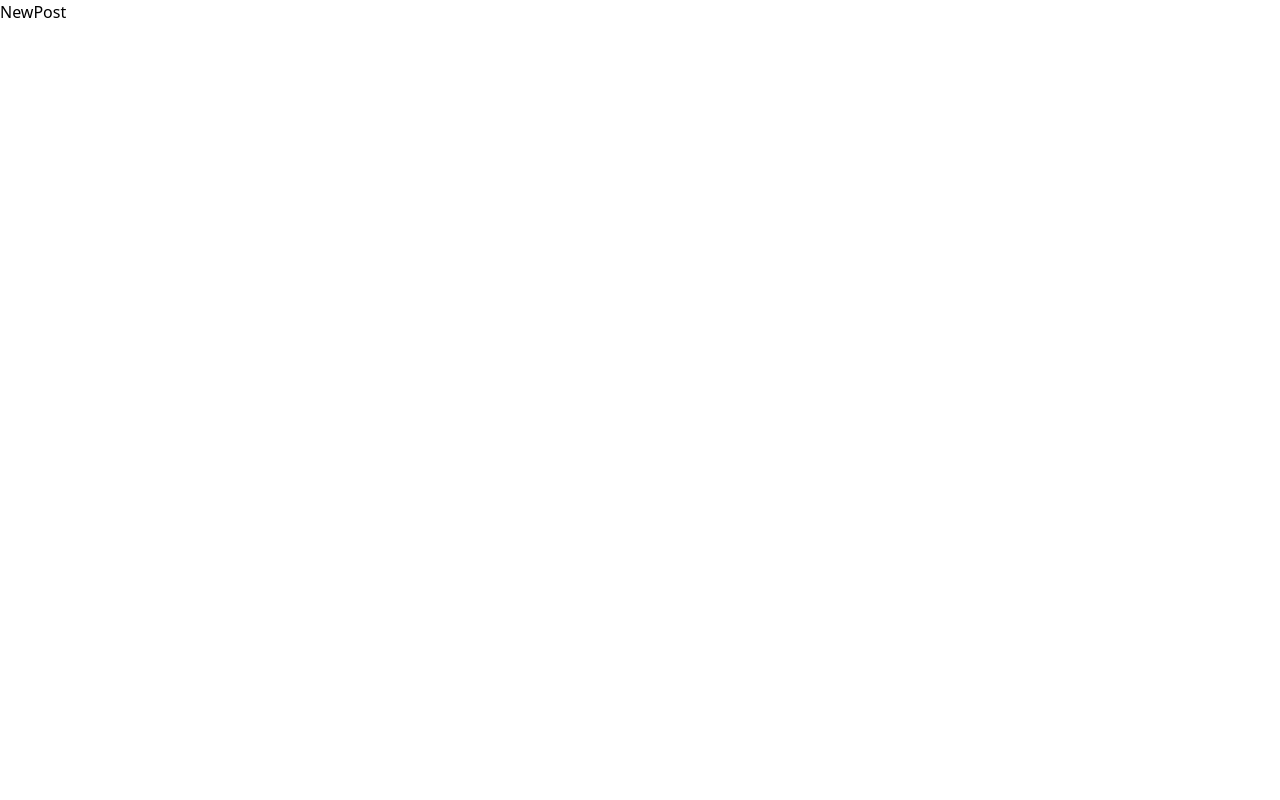
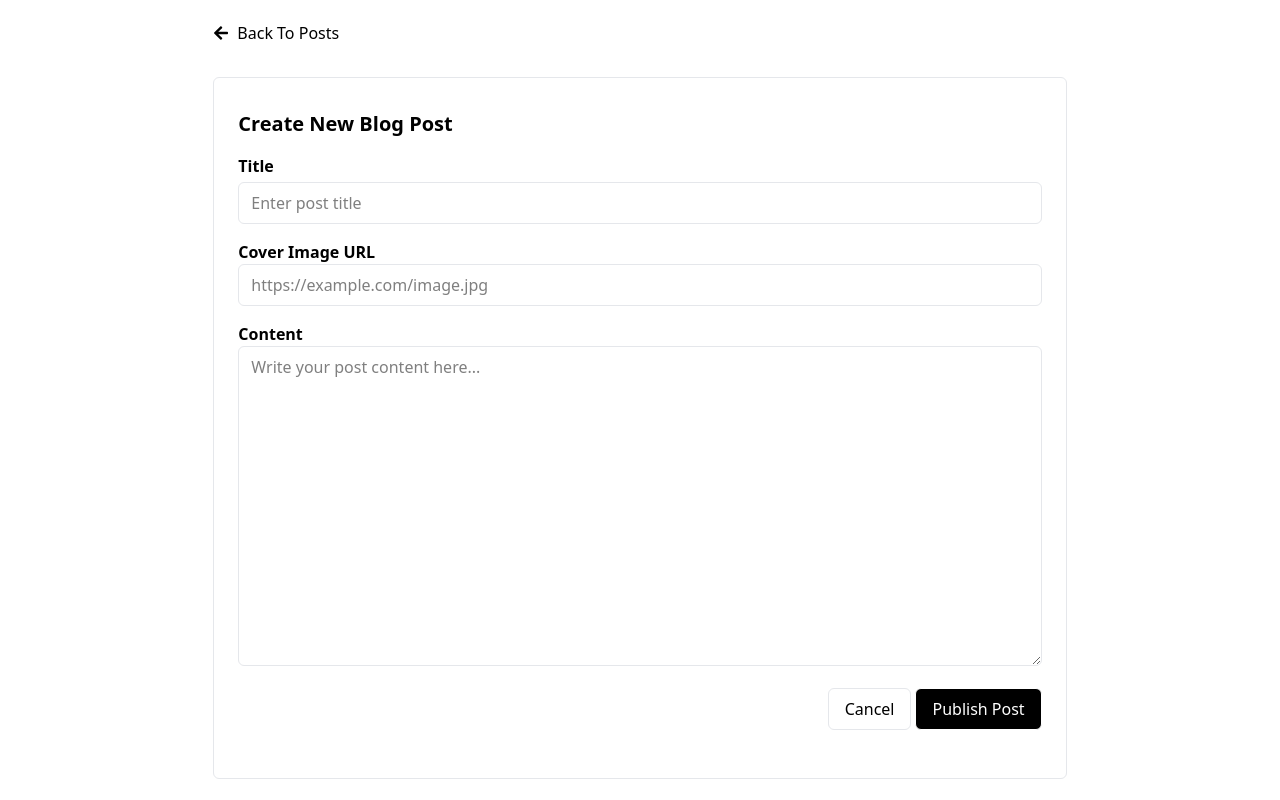
Before and after one commit to lea927/dev-blog, a React (Vite) app: page /new in a window 1280 px wide. Built offline with nearby package versions, Linux system fonts and the light colour scheme.

Commit message:
feat: designs new post page

```diff
--- a/src/routes/NewPost.jsx
+++ b/src/routes/NewPost.jsx
@@ -1,6 +1,54 @@
+import { FaArrowLeft } from 'react-icons/fa'
+
 const NewPost = () => {
   return (
-    <div>NewPost</div>
+    <div className="flex justify-center items-center w-full h-screen">
+      <div className="w-8/12">
+        <div className="text-left w-full mb-8">
+          <p className="flex items-center gap-2">
+            <FaArrowLeft />
+            Back To Posts
+          </p>
+        </div>
+        <div className="border border-gray-200 px-6 py-8 rounded-md">
+          <h2 className="text-xl font-bold mb-4">Create New Blog Post</h2>
+          <div className="mb-4">
+            <p className="text-base font-semibold mb-1">Title</p>
+            <input
+              type="text"
+              placeholder="Enter post title"
+              className="border rounded-md px-3 py-2 w-full border-gray-200"
+            />
+          </div>
+          <div className="mb-4">
+            <p className="text-base font-semibold">Cover Image URL</p>
+            <input
+              type="text"
+              placeholder="https://example.com/image.jpg"
+              className="border rounded-md px-3 py-2 w-full border-gray-200"
+            />
+          </div>
+          <div className="mb-4">
+            <p className="text-base font-semibold">Content</p>
+            <textarea
+              placeholder="Write your post content here..."
+              className="border rounded-md px-3 py-2 w-full border-gray-200 h-80 mb-4"
+            ></textarea>
+            <div className="flex justify-end gap-1">
+              <button
+                className="border rounded-md border-gray-200 bg-transparent py-2 px-4"
+              >
+                Cancel
+              </button>
+              <input
+                className="border rounded-md py-2 px-4 text-white bg-black"
+                type="submit" value="Publish Post"
+              />
+            </div>
+          </div>
+        </div>
+      </div>
+    </div>
   )
 }
 
```
